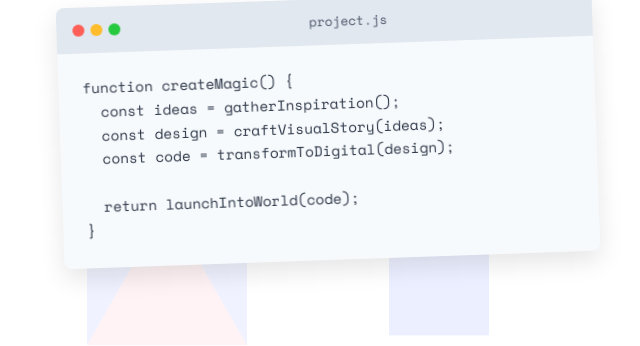
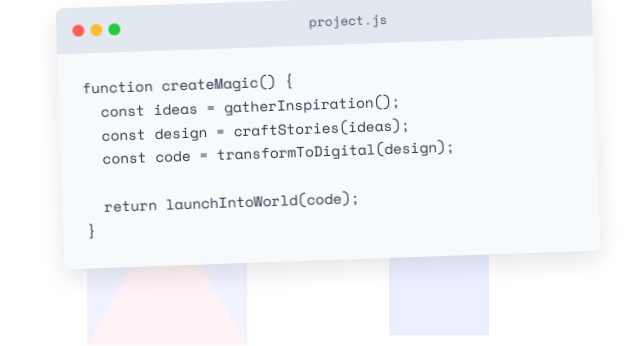
Before and after one commit to ThokozaneN/myportfolio, a plain HTML site: page index.html in a window 1280 px wide. Shown: the part 233-579 px from the top of the page, 612-1252 px from the left. Drawn offline with nearby package versions, Linux system fonts and the light colour scheme.

Commit message:
Update index.html

```diff
--- a/index.html
+++ b/index.html
@@ -65,7 +65,7 @@
                     <div class="window-content">
                         <pre><code class="language-javascript">function createMagic() {
   const ideas = gatherInspiration();
-  const design = craftVisualStory(ideas);
+  const design = craftStories(ideas);
   const code = transformToDigital(design);
 
   return launchIntoWorld(code);
```
